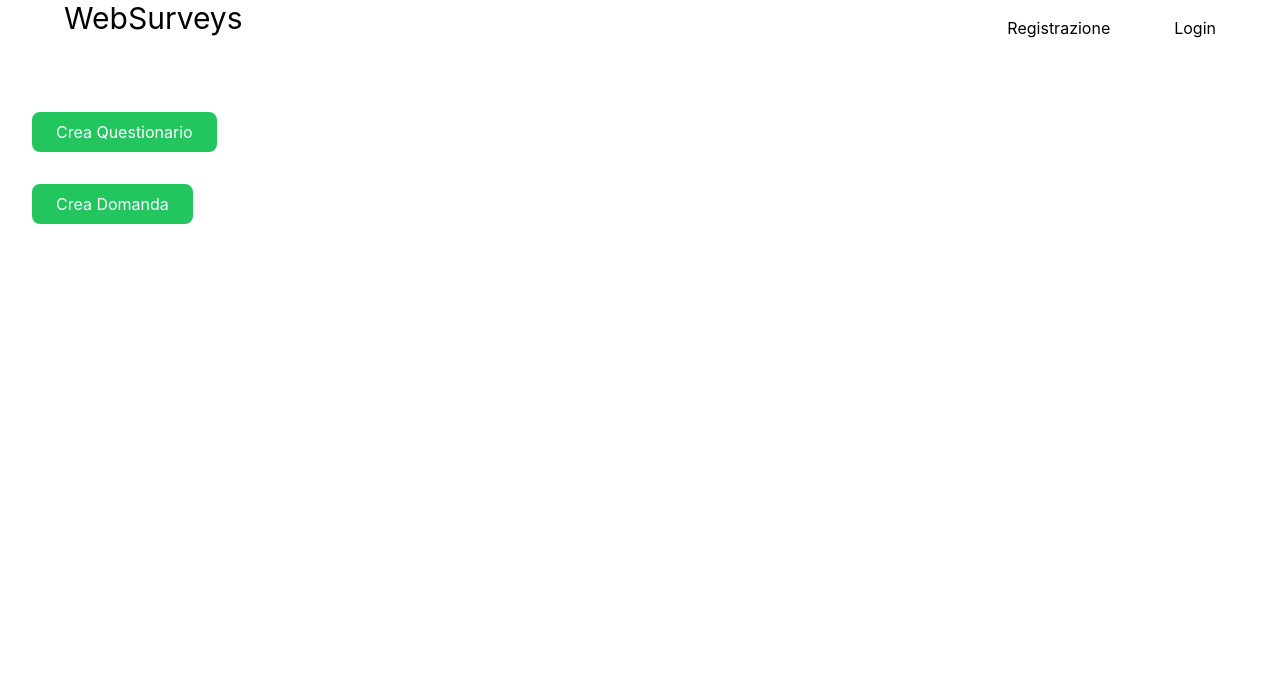
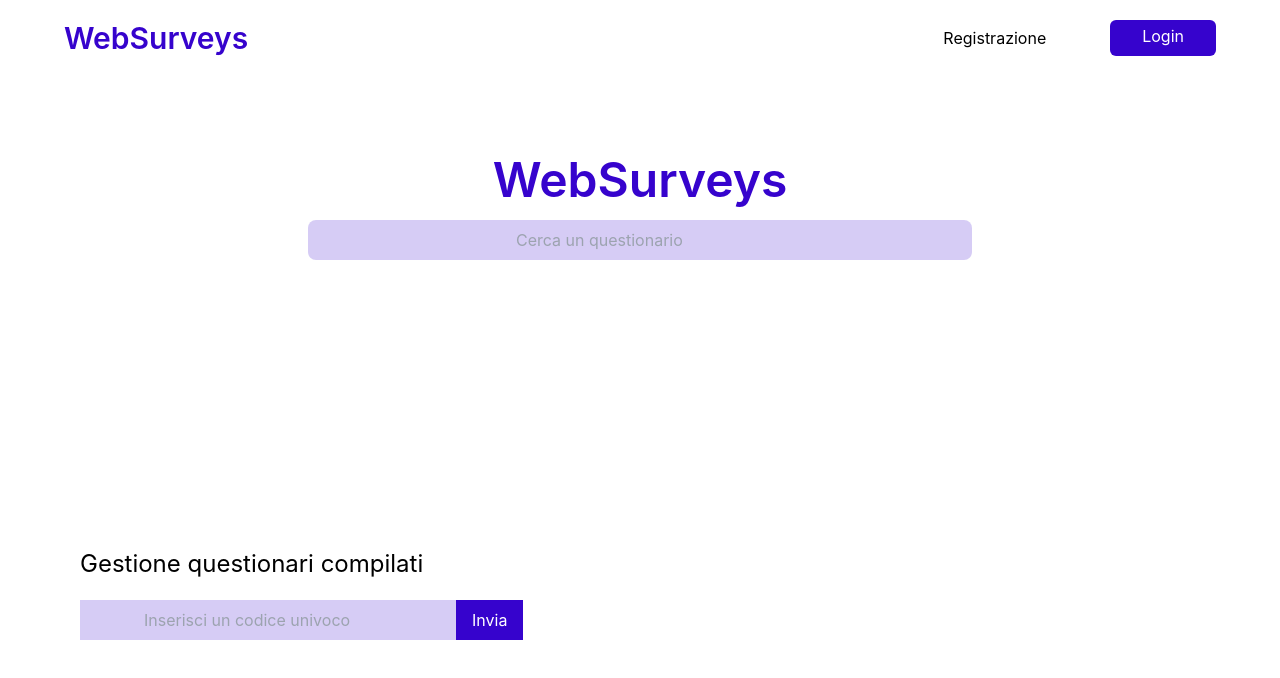
Before and after one commit to lta-unimib/gestione-questionari-salami-enobo-polonia-sereno-i-rosilients, a React (Create React App) app in the folder frontend/: page / in a window 1280 px wide. Shown: the top 678 px of the page. Built offline with nearby package versions, Linux system fonts and the light colour scheme.

Commit message:
update UI

```diff
--- a/frontend/src/App.js
+++ b/frontend/src/App.js
@@ -8,12 +8,14 @@
 const App = () => {
 
   return (
-    <BrowserRouter>
+    <div className='font-jersey'>
         <Navbar />
-        <Routes>
-            <Route path="/" element={<Home />} />
-        </Routes>
-    </BrowserRouter>
+        <BrowserRouter>
+          <Routes>
+              <Route path="/" element={<Home />} />
+          </Routes>
+        </BrowserRouter>
+    </div>
   );
 };
 
--- a/frontend/src/components/NavbarHome.jsx
+++ b/frontend/src/components/NavbarHome.jsx
@@ -12,15 +12,15 @@
 
   return (
     <nav>
-      <div className="flex justify-between">
-        <div className="ml-16 w-20 h-20">
-          <h1 className="text-3xl">WebSurveys</h1>
+      <div className="flex justify-between my-5">
+        <div className="ml-16">
+          <h1 className="text-3xl text-personal-purple font-semibold">WebSurveys</h1>
         </div>
-        <div className="flex justify-end bg-custom-fixtec py-4 mr-16">
-          <div>
+        <div className="flex justify-end mr-16">
+          <div className='my-auto'>
             <button onClick={() => toggleModal('register')}>Registrazione</button>
           </div>
-          <div className="ml-16 hover:italic">
+          <div className="ml-16 bg-personal-purple text-white px-8 rounded-md py-1">
             <button onClick={() => toggleModal('login')}>Login</button>
           </div>
         </div>
--- a/frontend/src/components/NavbarLogged.jsx
+++ b/frontend/src/components/NavbarLogged.jsx
@@ -4,18 +4,20 @@
 const NavbarLogged = () => {
   return (
     <nav className=''>
-        <div className="absolute left-[5%] w-20 h-20">
-            <h1 className='text-3xl'>WebSurveys</h1>
+        <div className="flex justify-between py-6">
+            <div className="ml-16">
+                <h1 className="text-3xl text-personal-purple font-semibold">WebSurveys</h1>
             </div>
-        <div className="flex justify-evenly  bg-custom-fixtec py-4">
+            <div className="flex justify-end mr-16">
                 <div>
                     <Link className='ml-72 hover:italic mr-10' to='/domande'>Domande</Link>
                 </div>
                 <div>
-                <Link className='ml-72 hover:italic mr-10' to='/questionari'>Questionari</Link>
+                    <Link className=' hover:italic mr-10' to='/questionari'>Questionari</Link>
                 </div>
-            <div className="">
+                <div className="ml-64">
                     <span>ACCOUNT</span>
+                </div>
             </div>
         </div>
     </nav>
--- a/frontend/src/pages/home/Home.jsx
+++ b/frontend/src/pages/home/Home.jsx
@@ -35,8 +35,25 @@
 
   return (
     <div className="p-4">
-      <CreaQuestionario />
-      <CreaDomanda />
+      {/* <CreaQuestionario />
+      <CreaDomanda /> */}
+      <div className="flex justify-center mt-16">
+        <div className="flex flex-col gap-4">
+          <h1 className='text-5xl font-semibold text-personal-purple text-center'>WebSurveys</h1>
+          <input type="text" placeholder='Cerca un questionario' className='bg-personal-purple bg-opacity-20 text-black py-2 px-52 rounded-lg'/>
+        </div>
+      </div>
+
+      {/* Gestione questionario compilato per utente non registrato */}
+      <div className='ml-16 mt-72'>
+        <h2 className="text-2xl">
+          Gestione questionari compilati
+        </h2>
+        <div className="flex mt-5">
+          <input type="text" placeholder='Inserisci un codice univoco' className='bg-personal-purple bg-opacity-20 text-black px-16' />
+          <button className='bg-personal-purple text-white py-2 px-4'>Invia</button>
+        </div>
+      </div>
     </div>
   );
 };
--- a/frontend/tailwind.config.js
+++ b/frontend/tailwind.config.js
@@ -4,7 +4,14 @@
     "./src/**/*.{js,jsx,ts,tsx}",
   ],
   theme: {
-    extend: {},
+    extend: {
+      colors: {
+        'personal-purple': '#3603CD',  // Colore personalizzato
+      },
+      fontFamily: {
+        jersey: ["Jersey 25", "cursive"],  // Aggiungi il font personalizzato
+      },
+    },
   },
   plugins: [],
 }
```
Lines whose indentation alone changed are shown as unchanged.
